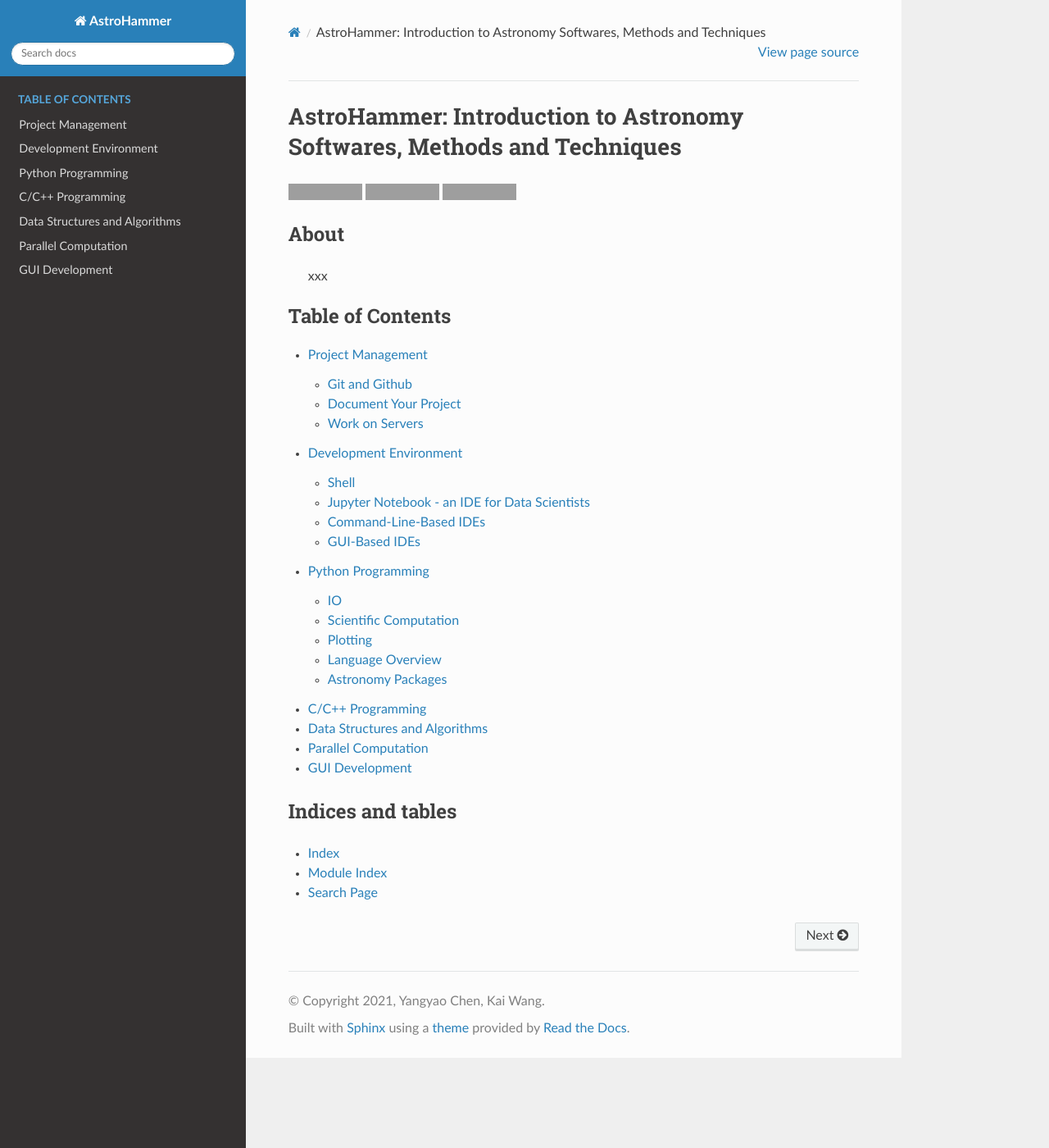
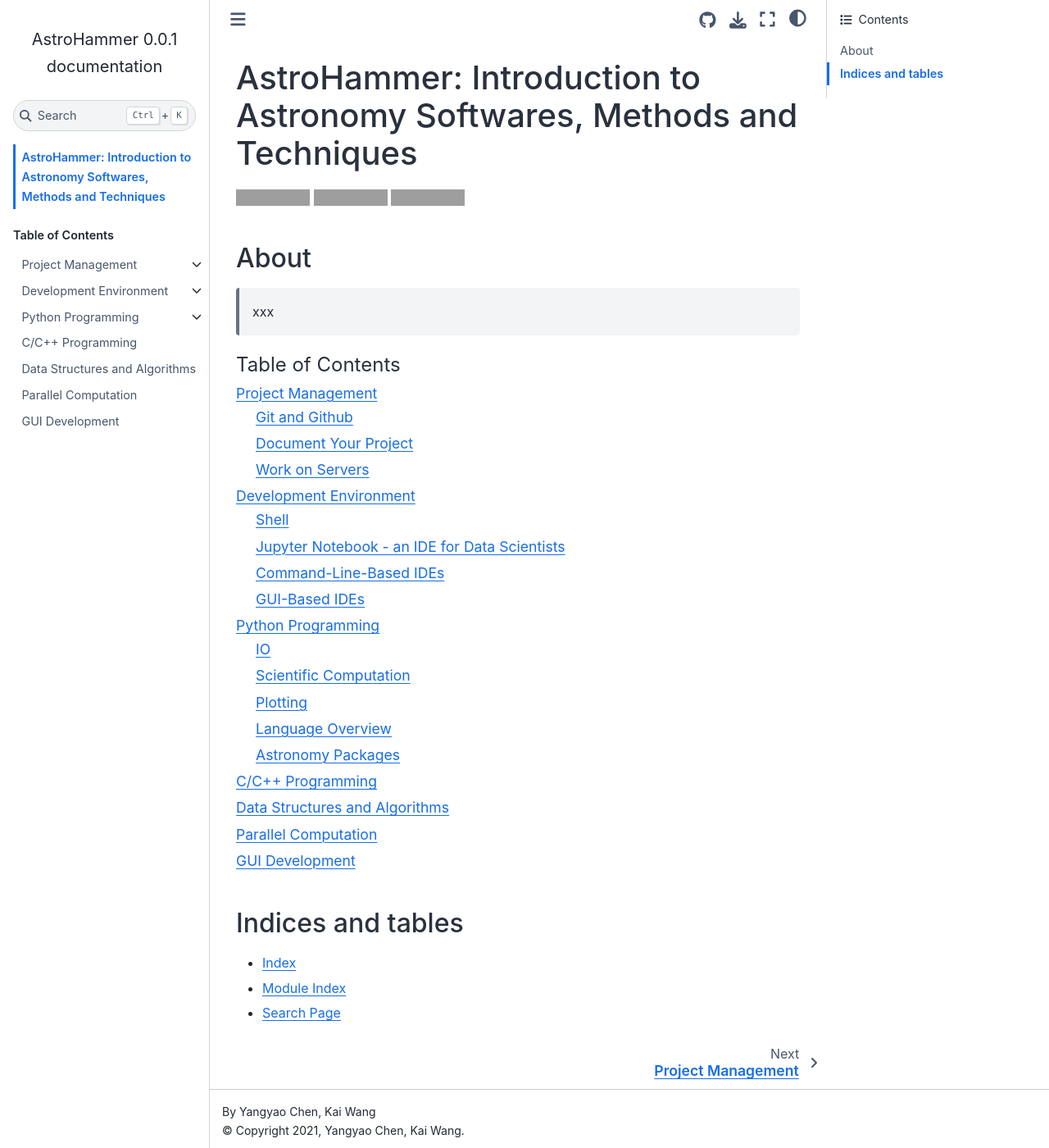
Before and after one commit to ChenYangyao/project-astro-hammer, a Sphinx documentation site: the page built from docs/index.rst, in a window 1280 px wide and 1400 px high. Shown: the whole window at 82% size. Built offline with Sphinx 7.4.7 and the Sphinx Book theme 1.1.4, drawn with Linux system fonts in a browser that asks for light colours; grey boxes are pictures that could not be loaded.

Commit message:
change the theme to sphinx-book

```diff
--- a/docs/conf.py
+++ b/docs/conf.py
@@ -13,7 +13,8 @@
 # import os
 # import sys
 # sys.path.insert(0, os.path.abspath('.'))
-import sphinx_rtd_theme
+# import sphinx_rtd_theme
+import sphinx_book_theme
 
 # -- Project information -----------------------------------------------------
 
@@ -51,10 +52,18 @@ exclude_patterns = ['_build', 'Thumbs.db', '.DS_Store']
 # a list of builtin themes.
 #
 # html_theme = 'alabaster'
-html_theme = "sphinx_rtd_theme"
+# html_theme = "sphinx_rtd_theme"
+# html_theme_options = {
+#     "navigation_depth": -1
+# }
+html_theme = "sphinx_book_theme"
 html_theme_options = {
-    "navigation_depth": -1
+    "repository_url": "https://github.com/ChenYangyao/project-astro-hammer",
+    "use_repository_button":    True,
+    "use_issues_button":        True,
+    "home_page_in_toc":         True,
 }
+
 
 graphviz_output_format = "svg"
 
--- a/docs/requirements.txt
+++ b/docs/requirements.txt
@@ -1 +1,2 @@
 six
+sphinx-book-theme
```
